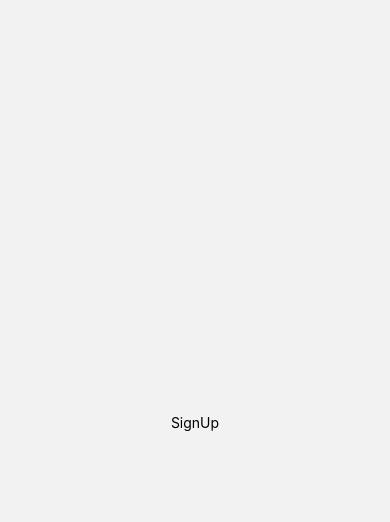
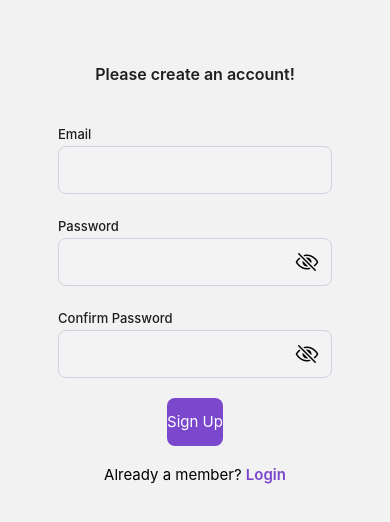
Before and after one commit to RahmanC/fastamoni, a React Native app: screen /SignUp in a window 390 px wide. Shown: the top 522 px of the page. Built offline with nearby package versions, Linux system fonts and the light colour scheme.

Commit message:
sign up screen

```diff
--- a/src/screens/auth/SignUp.tsx
+++ b/src/screens/auth/SignUp.tsx
@@ -1,14 +1,118 @@
-import { StyleSheet, Text, View } from "react-native";
-import React from "react";
+import { ScrollView, StyleSheet, View } from "react-native";
+import React, { useCallback, useState } from "react";
+import Text from "elements/Text";
+import Constants from "expo-constants";
+import InputApp from "elements/InputApp";
+import { Ionicons } from "@expo/vector-icons";
+import { Colors } from "configs";
+import routes from "navigation/routes";
+import { useNavigation } from "@react-navigation/native";
+import AppButton from "elements/AppButton";
 
-const SignUp = () => {
+export default function SignUp() {
+  const { navigate }: any = useNavigation();
+  const [email, setEmail] = useState("");
+  const [password, setPassword] = useState("");
+  const [visiblePassword, setVisiblePassword] = useState(false);
+
+  const onShowHidePassword = useCallback(() => {
+    setVisiblePassword((prev) => !prev);
+  }, []);
+
+  const onSignUp = useCallback(() => {
+    navigate(routes.SIGNUP);
+  }, [navigate]);
+
   return (
-    <View style={{ flex: 1, alignItems: "center", justifyContent: "center" }}>
-      <Text>SignUp</Text>
+    <View style={styles.container}>
+      <ScrollView showsVerticalScrollIndicator={false}>
+        <View style={styles.header}>
+          <Text type="H4" style={styles.headerText}>
+            Please create an account!
+          </Text>
+          <View style={styles.inputLogin}>
+            <InputApp title={"Email"} value={email} onChangeText={setEmail} />
+            <InputApp
+              title={"Password"}
+              value={password}
+              onChangeText={setPassword}
+              secureTextEntry={!visiblePassword}
+              marginTop={24}
+              icon={
+                <Ionicons
+                  name={
+                    visiblePassword ? "md-eye-outline" : "md-eye-off-outline"
+                  }
+                  size={24}
+                  color="black"
+                />
+              }
+              isShowIcon
+              iconPress={onShowHidePassword}
+            />
+            <InputApp
+              title={"Confirm Password"}
+              value={password}
+              onChangeText={setPassword}
+              secureTextEntry={!visiblePassword}
+              marginTop={24}
+              icon={
+                <Ionicons
+                  name={
+                    visiblePassword ? "md-eye-outline" : "md-eye-off-outline"
+                  }
+                  size={24}
+                  color="black"
+                />
+              }
+              isShowIcon
+              iconPress={onShowHidePassword}
+            />
+          </View>
+          <View style={styles.button}>
+            <AppButton title="Sign Up" />
+          </View>
+
+          <View style={styles.signUp}>
+            <Text type="H5" color={Colors.Black}>
+              Already a member?{" "}
+              <Text
+                type="H5"
+                color={Colors.Purple}
+                style={{ fontWeight: "600" }}
+                onPress={onSignUp}
+              >
+                Login
+              </Text>
+            </Text>
+          </View>
+        </View>
+      </ScrollView>
     </View>
   );
-};
+}
 
-export default SignUp;
-
-const styles = StyleSheet.create({});
+const styles = StyleSheet.create({
+  button: {
+    marginVertical: 20,
+  },
+  container: {
+    flex: 1,
+    paddingHorizontal: 50,
+  },
+  header: {
+    alignSelf: "center",
+    alignItems: "center",
+    marginTop: Constants.statusBarHeight + 62,
+  },
+  headerText: {
+    fontWeight: "600",
+  },
+  inputLogin: {
+    marginTop: 40,
+  },
+  signUp: {
+    alignSelf: "center",
+    justifyContent: "flex-end",
+  },
+});
```
